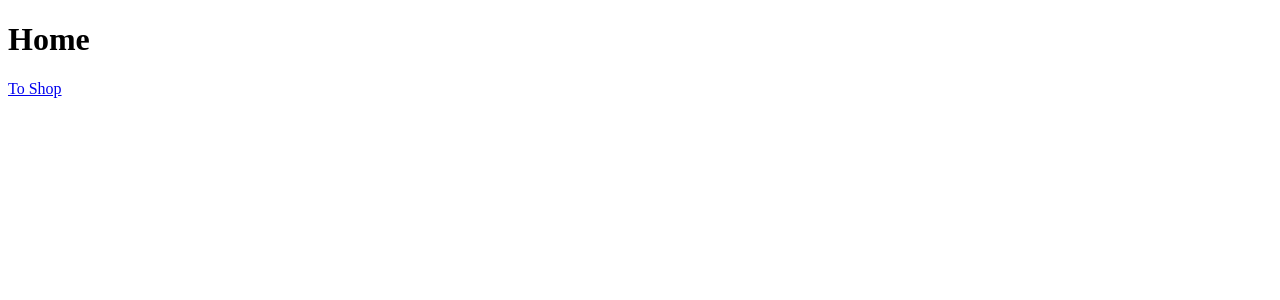
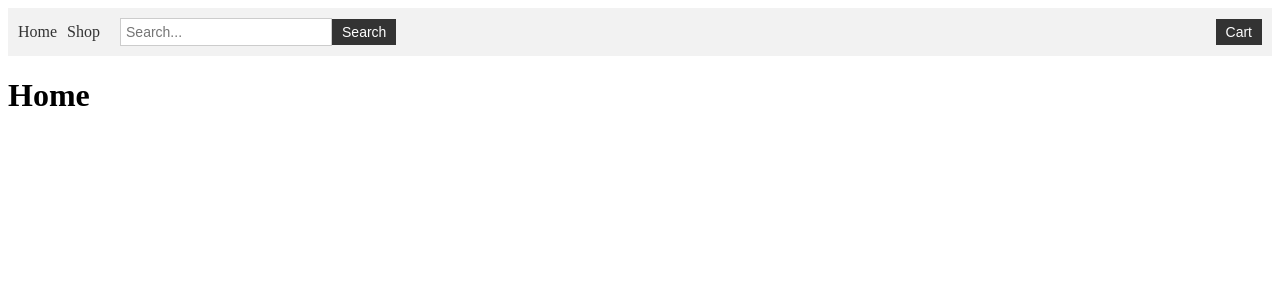
Before and after one commit to GabeEss/ShoppingCart, a React (Create React App) app: page / in a window 1280 px wide. Shown: the top 300 px of the page. Built offline with nearby package versions, Linux system fonts and the light colour scheme.

Commit message:
Built and styled Header.

```diff
--- a/src/components/Header.js
+++ b/src/components/Header.js
@@ -0,0 +1,48 @@
+import React, { useState } from "react";
+import Cart from "./Cart";
+import '../css/Header.css';
+
+const Header = () => {
+    const [isCartOpen, setCartOpen] = useState(false);
+    const [searchTerm, setSearchTerm] = useState("");
+
+    const handleCartOpen = () => {
+        setCartOpen(true);
+    };
+
+    const handleSearchChange = (event) => {
+        setSearchTerm(event.target.value);
+    };
+
+    const handleSearchSubmit = (event) => {
+        event.preventDefault();
+        console.log("Search term:", searchTerm);
+        setSearchTerm("");
+    };
+
+    return(
+        <div className="header">
+            <div className="pages">
+                <a href="/">Home</a>
+                <a href="/Shop">Shop</a>
+            </div>
+            <div className="search">
+                <form onSubmit={handleSearchSubmit}>
+                        <input
+                            type="text"
+                            placeholder="Search..."
+                            value={searchTerm}
+                            onChange={handleSearchChange}
+                        />
+                        <button type="submit">Search</button>
+                    </form>
+            </div>
+            <div className="cart">
+                {!isCartOpen && <button onClick={handleCartOpen}>Cart</button>}
+            </div>
+            {isCartOpen && <Cart />}
+        </div>
+    )
+}
+
+export default Header;
--- /dev/null
+++ b/src/css/Header.css
@@ -0,0 +1,66 @@
+/* Header.css */
+
+.header {
+    display: flex;
+    align-items: center;
+    justify-content: space-between;
+    background-color: #f2f2f2;
+    padding: 10px;
+  }
+
+  .pages {
+    display: flex;
+  }
+
+  .pages a {
+    margin-right: 10px;
+    color: #333;
+    text-decoration: none;
+  }
+
+  a:hover{
+    background-color: #d5d4d4;
+  }
+
+  .search {
+    flex: 1;
+    margin: 0 10px;
+  }
+
+  .search form {
+    display: flex;
+    align-items: center;
+  }
+
+  .search input[type="text"] {
+    width: 200px;
+    padding: 5px;
+    font-size: 14px;
+    border: 1px solid #ccc;
+  }
+
+  .search button {
+    padding: 5px 10px;
+    font-size: 14px;
+    background-color: #333;
+    color: #fff;
+    border: none;
+    cursor: pointer;
+  }
+
+  .search button:hover {
+    background-color: #656464;
+  }
+
+  .cart button {
+    padding: 5px 10px;
+    font-size: 14px;
+    background-color: #333;
+    color: #fff;
+    border: none;
+    cursor: pointer;
+  }
+
+  .cart button:hover {
+    background-color: #656464;
+  }
--- a/src/pages/HomePage.js
+++ b/src/pages/HomePage.js
@@ -1,10 +1,11 @@
 import React from "react";
+import Header from "../components/Header";
 
 const HomePage = () => {
     return(
-        <div className="homepage">
+        <div className="home">
+            <Header/>
             <h1>Home</h1>
-            <a href="/Shop">To Shop</a>
         </div>
     )
 }
--- a/src/pages/ShopPage.js
+++ b/src/pages/ShopPage.js
@@ -1,18 +1,11 @@
-import React, { useState } from "react";
-import Cart from "../components/Cart";
+import React from "react";
+import Header from "../components/Header";
 
 const ShopPage = () => {
-    const [isCartOpen, setCartOpen] = useState(false);
-
-    const handleCartOpen = () => {
-        setCartOpen(true);
-    };
-
     return(
-        <div>
-            <div>This is the shop.</div>
-            <button onClick={handleCartOpen}>This opens the cart.</button>
-            {isCartOpen && <Cart />}
+        <div className="shop">
+            <Header/>
+            <h1>Shop</h1>
         </div>
     )
 }
```
